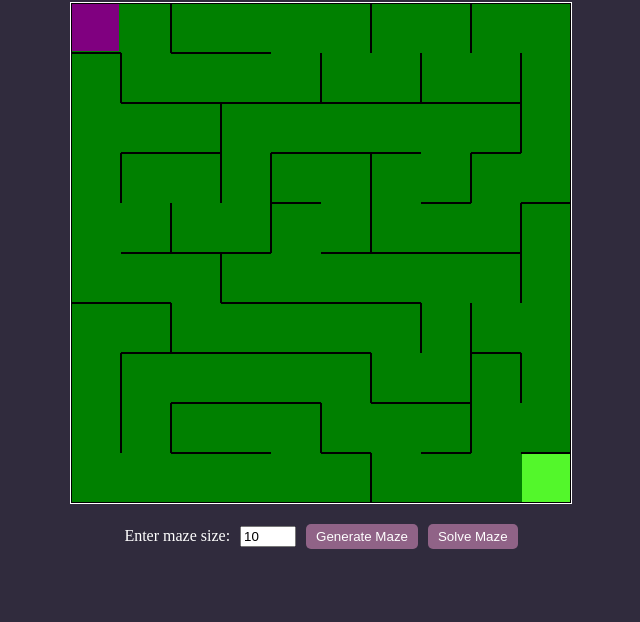
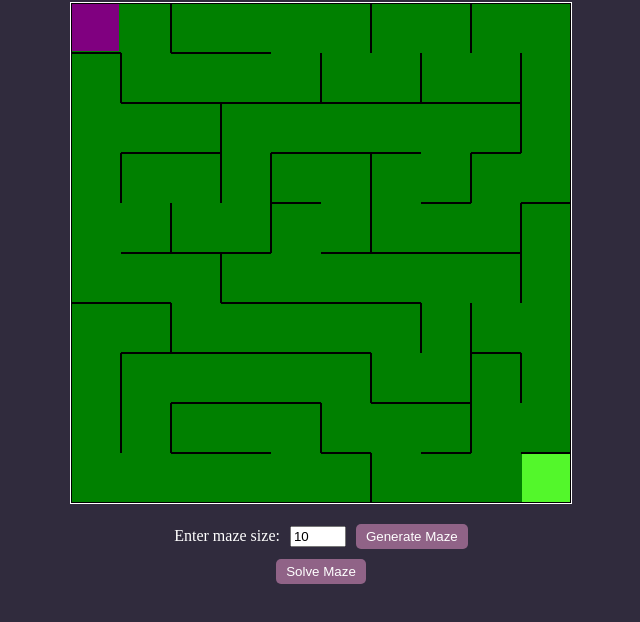
Before and after one commit to AndrewidRizk/A-Maze-Generator-and-visualizer, a plain HTML site: page index.html in a window 1280 px wide. Shown: the part 78-700 px from the top of the page, without its empty margins (319-959 px from the left). Drawn offline with Linux system fonts and the light colour scheme.

Commit message:
Update index.html

```diff
--- a/index.html
+++ b/index.html
@@ -62,9 +62,9 @@
     <div class="inputs">
         <label for="mazeSize">Enter maze size:</label>
         <input type="number" id="mazeSize" min="5" max="50" value="10">
-        <button id="generateButton">Generate Maze</button><button id="SolveMaze">Solve Maze</button>
+        <button id="generateButton">Generate Maze</button>
     </div>
-
+    <button id="SolveMaze">Solve Maze</button>
     <script src="mazeGenerator.js"></script>
 
 </body>
```
